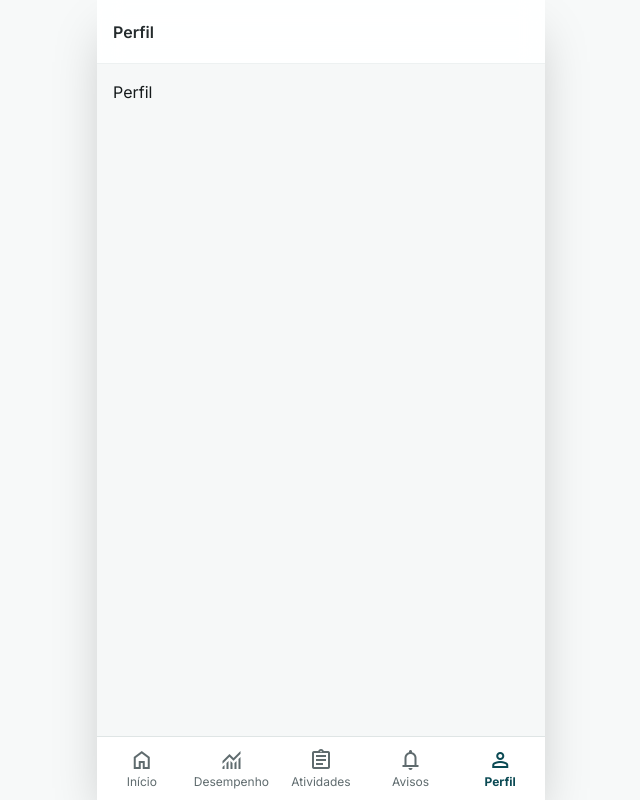
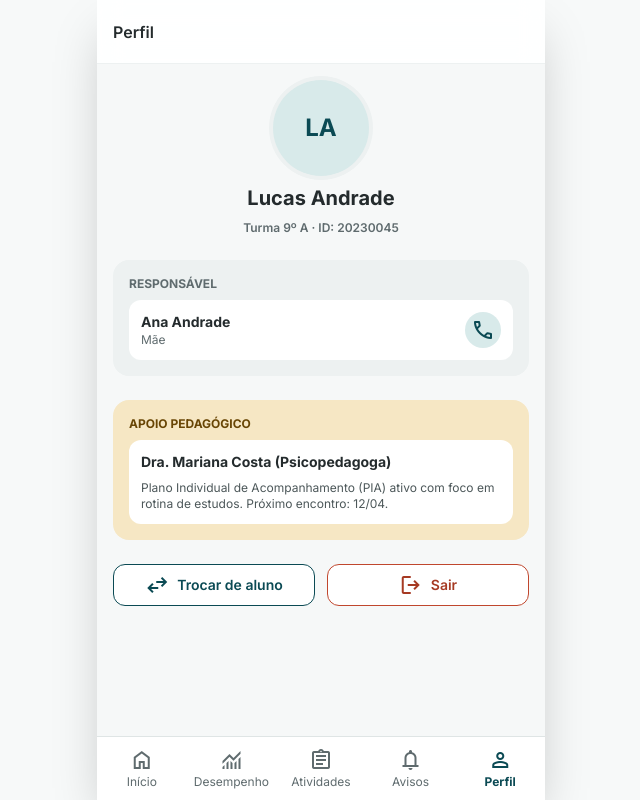
Before and after one commit to pi-labs-group/intera-app, a Next.js app: page /profile in a window 1280 px wide. Shown: the whole page, without its empty margins (319-959 px from the left). Built offline with nearby package versions, Linux system fonts and the light colour scheme.

Commit message:
feat: profile screen

```diff
--- a/src/app/(app)/home/page.tsx
+++ b/src/app/(app)/home/page.tsx
@@ -42,7 +42,7 @@ const DEADLINES: Omit<React.ComponentProps<typeof DeadlineItem>, "href">[] = [
 // TODO (fase E): substituir por dados reais
 const LATEST_ANNOUNCEMENT = {
   date: "Hoje, 08:30",
-  priority: "Alta",
+  priority: "Urgente",
   title: "Reunião de Pais e Mestres",
   summary:
     "Lembramos que nesta quinta-feira teremos nossa reunião bimestral para acompanhamento do desempenho dos alunos.",
--- a/src/app/(app)/profile/page.tsx
+++ b/src/app/(app)/profile/page.tsx
@@ -1,3 +1,131 @@
+// TODO (fase E): substituir por dados reais
+const STUDENT = {
+  name: "Lucas Andrade",
+  className: "9º A",
+  enrollmentId: "20230045",
+};
+
+// TODO (fase E): substituir por dados reais
+const GUARDIAN = {
+  name: "Ana Andrade",
+  relationship: "Mãe",
+  phone: "+5511999990000",
+};
+
+// TODO (fase E): substituir por dados reais
+const PEDAGOGICAL_SUPPORT = {
+  professional: "Dra. Mariana Costa (Psicopedagoga)",
+  summary:
+    "Plano Individual de Acompanhamento (PIA) ativo com foco em rotina de estudos. Próximo encontro: 12/04.",
+};
+
+/** Iniciais do primeiro e do último nome (ex.: "Lucas Andrade" → "LA"). */
+function getInitials(name: string): string {
+  const parts = name.trim().split(/\s+/);
+  const first = parts[0]?.[0] ?? "";
+  const last = parts.length > 1 ? (parts[parts.length - 1]?.[0] ?? "") : "";
+  return (first + last).toUpperCase();
+}
+
+/** Bloco rotulado com um card branco interno; a cor do bloco indica o tipo de informação. */
+function InfoSection({
+  title,
+  className,
+  titleClassName,
+  children,
+}: {
+  title: string;
+  className: string;
+  titleClassName: string;
+  children: React.ReactNode;
+}) {
+  return (
+    <section className={`space-y-2 rounded-2xl p-4 ${className}`}>
+      <h2 className={`text-xs font-bold uppercase ${titleClassName}`}>
+        {title}
+      </h2>
+      <div className="rounded-xl bg-surface p-3">{children}</div>
+    </section>
+  );
+}
+
 export default function ProfilePage() {
-  return <h1>Perfil</h1>;
+  return (
+    <div className="space-y-6">
+      <div className="flex flex-col items-center gap-2 text-center">
+        <div
+          aria-hidden="true"
+          className="flex h-24 w-24 items-center justify-center rounded-full bg-primary-soft text-2xl font-bold text-primary ring-4 ring-neutral-100"
+        >
+          {getInitials(STUDENT.name)}
+        </div>
+        <h1 className="text-xl font-bold text-neutral-800">{STUDENT.name}</h1>
+        <p className="text-xs font-semibold text-neutral-500">
+          Turma {STUDENT.className} · ID: {STUDENT.enrollmentId}
+        </p>
+      </div>
+
+      <InfoSection
+        title="Responsável"
+        className="bg-neutral-100"
+        titleClassName="text-neutral-500"
+      >
+        <div className="flex items-center justify-between">
+          <div>
+            <p className="text-sm font-bold text-neutral-800">
+              {GUARDIAN.name}
+            </p>
+            <p className="text-xs text-neutral-500">{GUARDIAN.relationship}</p>
+          </div>
+          <a
+            href={`tel:${GUARDIAN.phone}`}
+            aria-label={`Ligar para ${GUARDIAN.name}`}
+            className="flex h-9 w-9 items-center justify-center rounded-full bg-primary-soft text-primary focus-visible:outline-2 focus-visible:outline-offset-2 focus-visible:outline-primary"
+          >
+            <span className="material-symbols-outlined" aria-hidden="true">
+              call
+            </span>
+          </a>
+        </div>
+      </InfoSection>
+
+      <InfoSection
+        title="Apoio Pedagógico"
+        className="bg-warning-soft"
+        titleClassName="text-warning-strong"
+      >
+        <div className="space-y-2">
+          <p className="text-sm font-bold text-neutral-800">
+            {PEDAGOGICAL_SUPPORT.professional}
+          </p>
+          <p className="text-xs text-neutral-600">
+            {PEDAGOGICAL_SUPPORT.summary}
+          </p>
+        </div>
+      </InfoSection>
+
+      <div className="flex gap-3">
+        {/* TODO (fase E): abrir seletor de alunos */}
+        <button
+          type="button"
+          className="flex flex-1 items-center justify-center gap-2 rounded-xl border border-primary bg-surface py-2 text-sm font-semibold text-primary focus-visible:outline-2 focus-visible:outline-offset-2 focus-visible:outline-primary"
+        >
+          <span className="material-symbols-outlined" aria-hidden="true">
+            swap_horiz
+          </span>
+          Trocar de aluno
+        </button>
+        {/* TODO (fase E): logout via Supabase */}
+        <button
+          type="button"
+          className="flex flex-1 items-center justify-center gap-2 rounded-xl border border-danger bg-surface py-2 text-sm font-semibold text-danger-text hover:bg-danger-softer focus-visible:outline-2 focus-visible:outline-offset-2 focus-visible:outline-primary"
+        >
+          <span className="material-symbols-outlined" aria-hidden="true">
+            logout
+          </span>
+          Sair
+        </button>
+      </div>
+    </div>
+  );
 }
```
